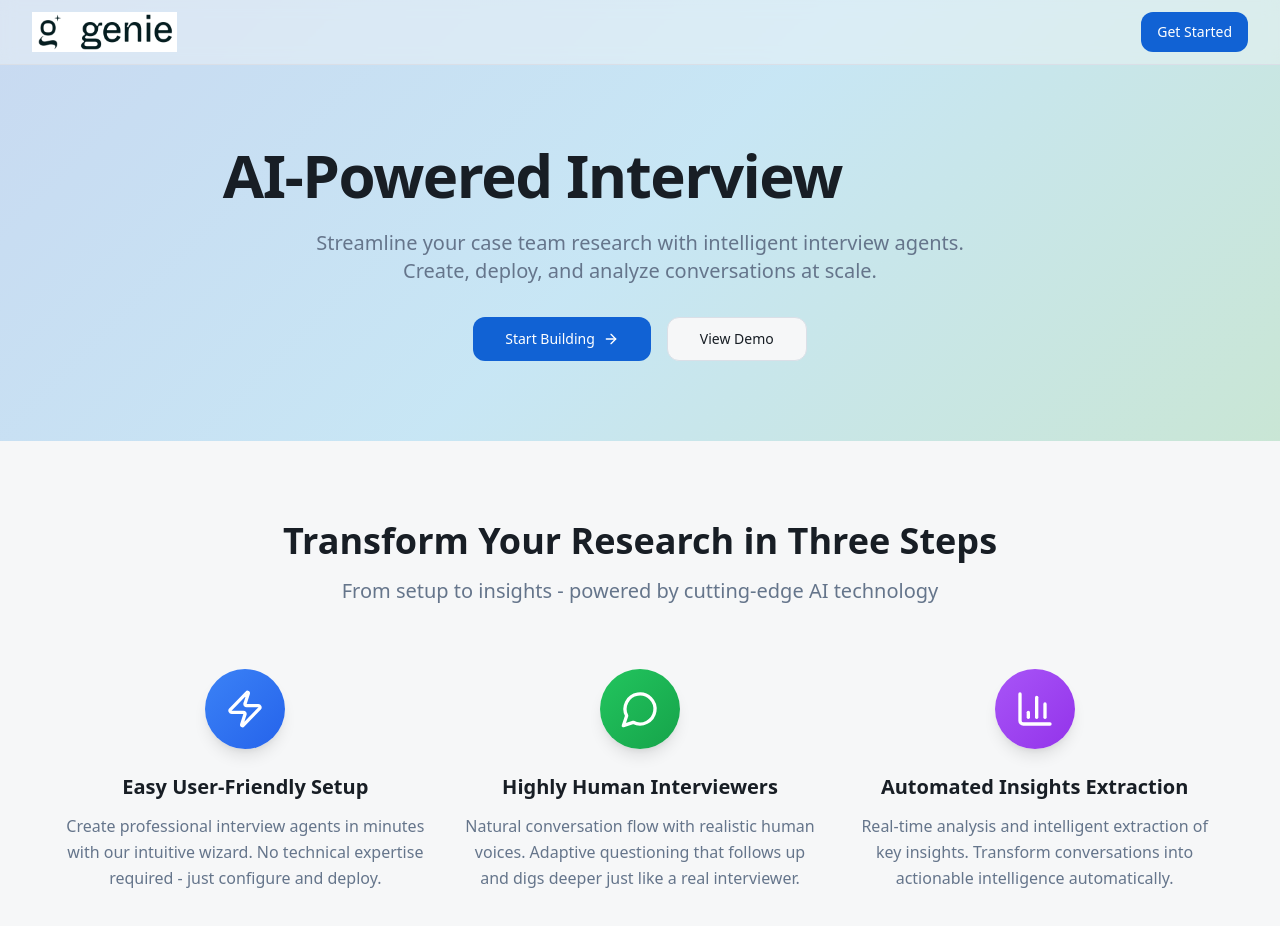
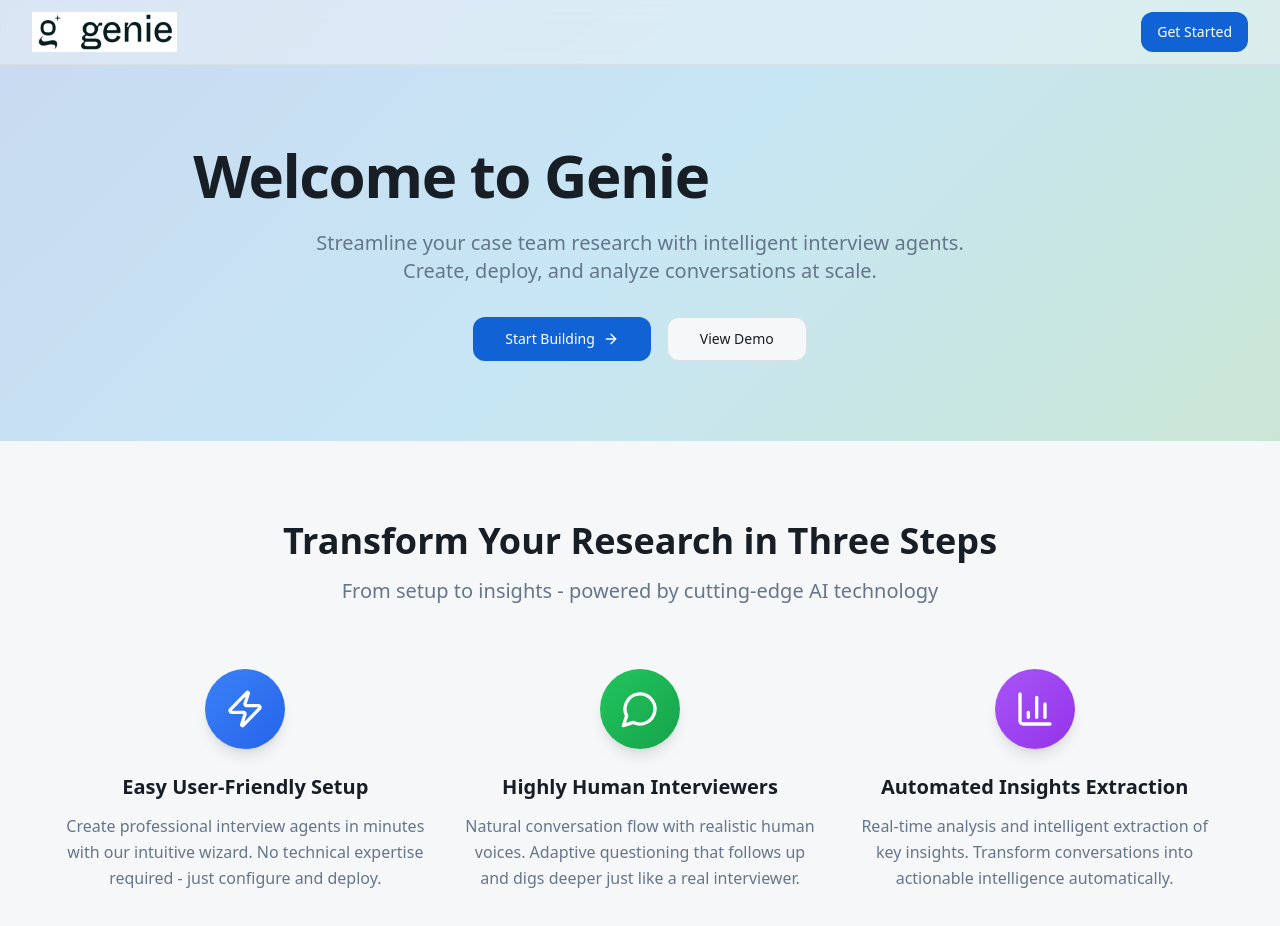
Before and after one commit to marcalmolins2/genie-interviewer-front, a React (Vite) app: page / in a window 1280 px wide. Shown: the top 926 px of the page. Built offline with nearby package versions, Linux system fonts and the light colour scheme; the HTML template or start-up script is replaced by a standard one.

Commit message:
Update landing page title

```diff
--- a/src/pages/Landing.tsx
+++ b/src/pages/Landing.tsx
@@ -88,9 +88,9 @@ export default function Landing() {
            <div className="container relative">
             <div className="max-w-4xl mx-auto text-center">
               <h1 className="text-5xl md:text-6xl font-bold tracking-tight mb-6 animate-fade-in">
-                AI-Powered Interview{' '}
+                Welcome to Genie{' '}
                 <span className="bg-gradient-primary bg-clip-text text-transparent">
-                  Agents
+                  Interviewers
                 </span>
               </h1>
 
```
